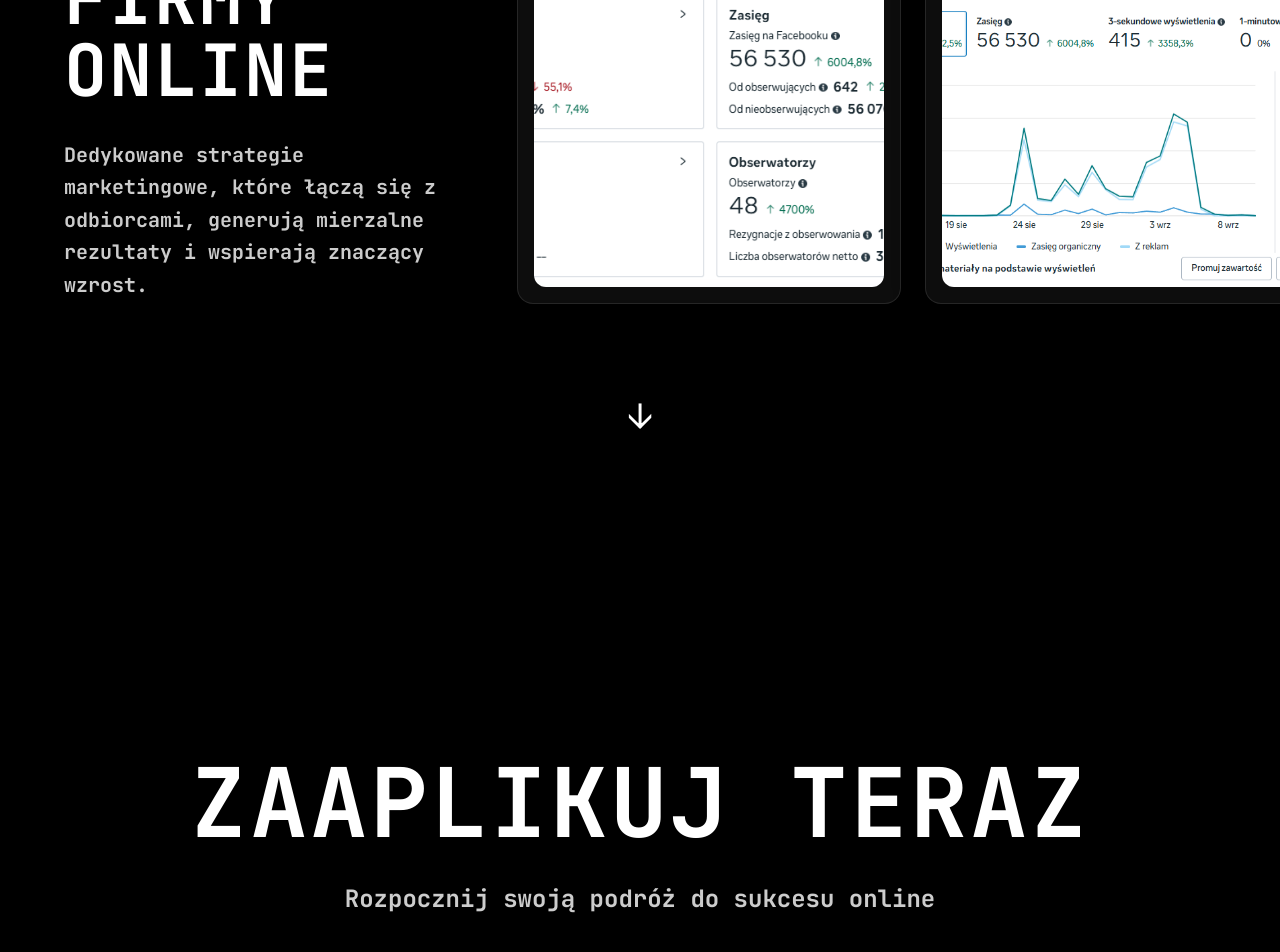
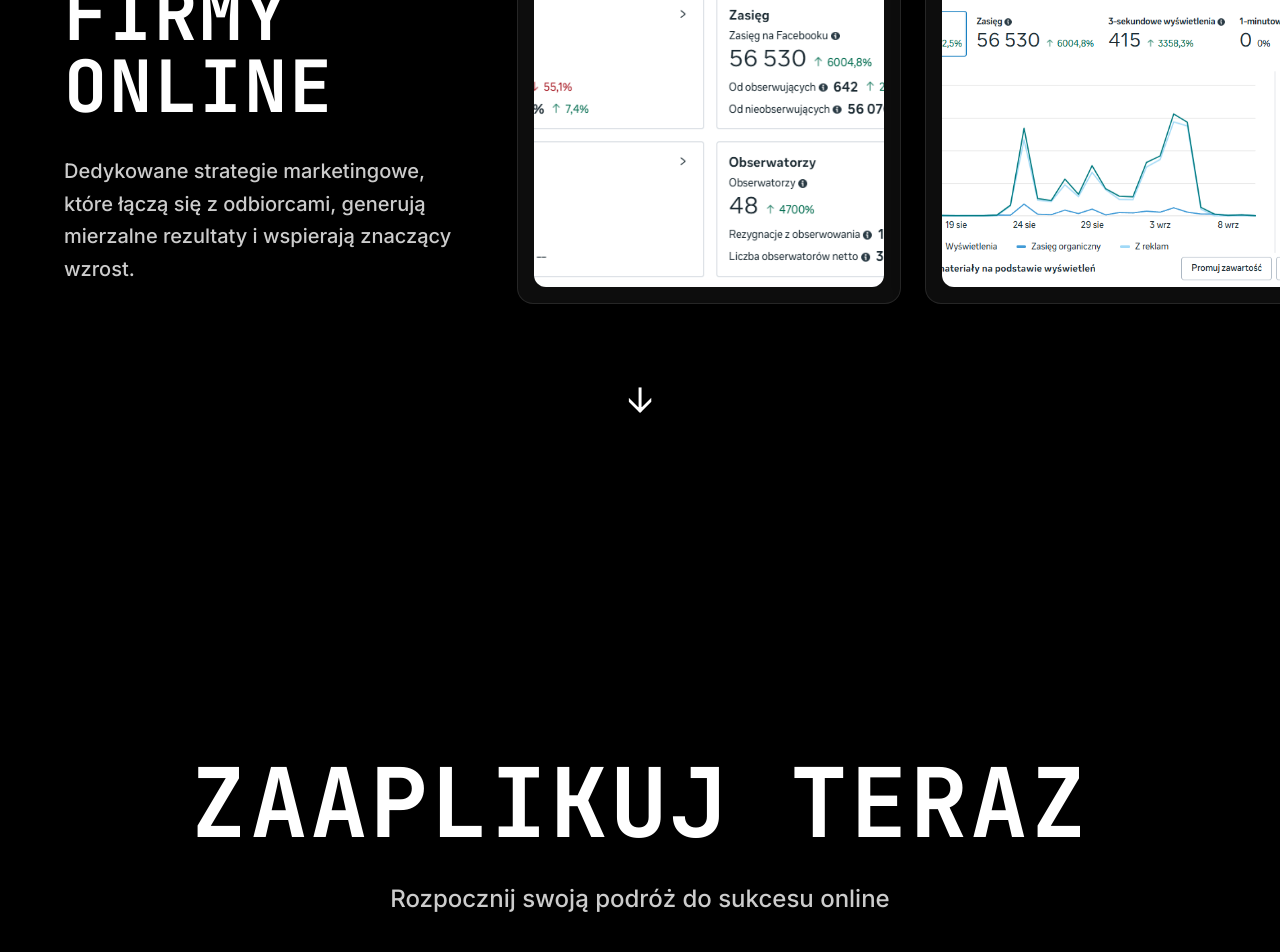
Before and after one commit to technikyvl/AERO3, a Next.js app: page / in a window 1280 px wide. Shown: the part 300-1252 px from the top of the page. Built offline with nearby package versions, Linux system fonts and the light colour scheme.

Commit message:
Update landing-page.tsx

```diff
--- a/components/landing-page.tsx
+++ b/components/landing-page.tsx
@@ -145,7 +145,7 @@ export default function LandingPage() {
     const currentQ = questions[currentQuestion]
 
     if (isSubmitted) {
-      return (
+  return (
         <div className="min-h-screen bg-black text-white relative overflow-y-auto">
           {/* Logo */}
           <div className="fixed top-8 left-8 z-50">
@@ -182,7 +182,7 @@ export default function LandingPage() {
               <h1 className="text-6xl md:text-8xl font-bold text-white font-ascender tracking-wide mb-8">
                 DZIĘKUJEMY!
               </h1>
-              <p className="text-2xl text-white/80 font-ascender mb-12">
+              <p className="text-2xl text-white/80 font-inter mb-12">
                 To wszystko. Skontaktujemy się z tobą wkrótce.
               </p>
               <button
@@ -288,7 +288,7 @@ export default function LandingPage() {
               )}
             </div>
 
-            <div className="text-white/60 font-ascender smooth-transition">
+            <div className="text-white/60 font-inter smooth-transition">
               Pytanie {currentQuestion + 1} z {questions.length}
             </div>
           </div>
@@ -342,7 +342,7 @@ export default function LandingPage() {
               <div className="flex items-center justify-between">
                 <div className="text-left">
                   <h3 className="text-2xl font-ascender mb-2 text-white">Email</h3>
-                  <p className="text-xl font-ascender text-white/80">kontakt@aerodigital.pl</p>
+                  <p className="text-xl font-inter text-white/80">kontakt@aerodigital.pl</p>
                 </div>
                 <button
                   onClick={() => copyToClipboard('kontakt@aerodigital.pl', 'email')}
@@ -358,7 +358,7 @@ export default function LandingPage() {
               <div className="flex items-center justify-between">
                 <div className="text-left">
                   <h3 className="text-2xl font-ascender mb-2 text-white">Telefon</h3>
-                  <p className="text-xl font-ascender text-white/80">510830344</p>
+                  <p className="text-xl font-inter text-white/80">510830344</p>
                 </div>
                 <button
                   onClick={() => copyToClipboard('510830344', 'phone')}
@@ -374,7 +374,7 @@ export default function LandingPage() {
               <div className="flex items-center justify-between">
                 <div className="text-left">
                   <h3 className="text-2xl font-ascender mb-2 text-white">Instagram</h3>
-                  <p className="text-xl font-ascender text-white/80">aerodigital.pl</p>
+                  <p className="text-xl font-inter text-white/80">aerodigital.pl</p>
                 </div>
                 <button
                   onClick={() => copyToClipboard('aerodigital.pl', 'instagram')}
@@ -390,7 +390,7 @@ export default function LandingPage() {
               <div className="flex items-center justify-between">
                 <div className="text-left">
                   <h3 className="text-2xl font-ascender mb-2 text-white">Facebook</h3>
-                  <p className="text-xl font-ascender text-white/80">Aero Digital</p>
+                  <p className="text-xl font-inter text-white/80">Aero Digital</p>
                 </div>
                 <button
                   onClick={() => copyToClipboard('Aero Digital', 'facebook')}
@@ -448,7 +448,7 @@ export default function LandingPage() {
               <h1 className="text-5xl md:text-7xl font-bold text-white font-ascender tracking-wide mb-8 leading-tight">
                 SKALUJEMY FIRMY ONLINE
               </h1>
-              <p className="text-xl text-white/80 font-ascender mb-8 leading-relaxed">
+              <p className="text-xl text-white/80 font-inter mb-8 leading-relaxed">
                 Dedykowane strategie marketingowe, które łączą się z odbiorcami, generują mierzalne rezultaty i wspierają znaczący wzrost.
               </p>
             </div>
@@ -493,7 +493,7 @@ export default function LandingPage() {
           <h2 className="text-6xl md:text-8xl font-bold text-white font-ascender tracking-wide mb-8">
             ZAAPLIKUJ TERAZ
           </h2>
-          <p className="text-2xl text-white/80 font-ascender mb-12">
+          <p className="text-2xl text-white/80 font-inter mb-12">
             Rozpocznij swoją podróż do sukcesu online
           </p>
           <button
```
